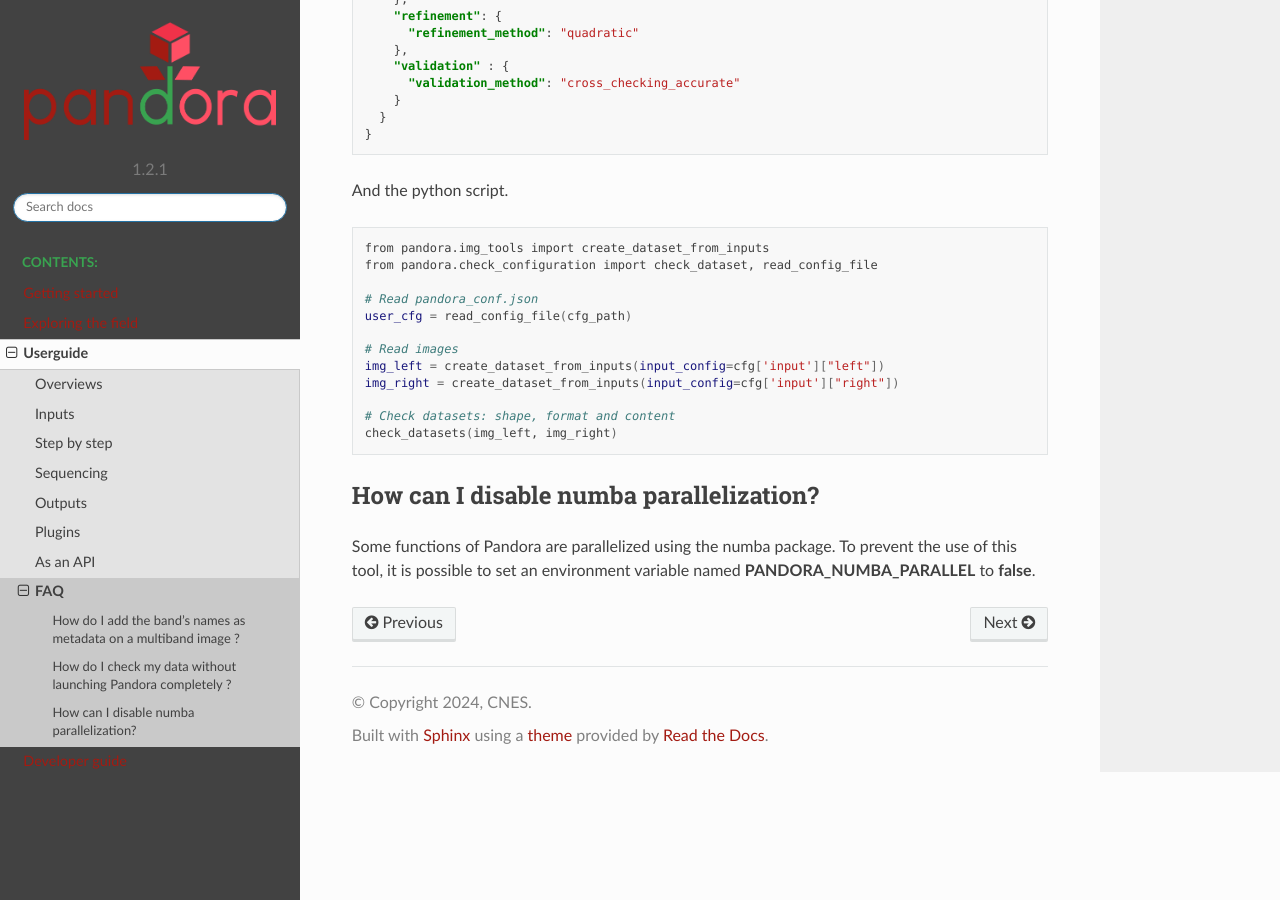
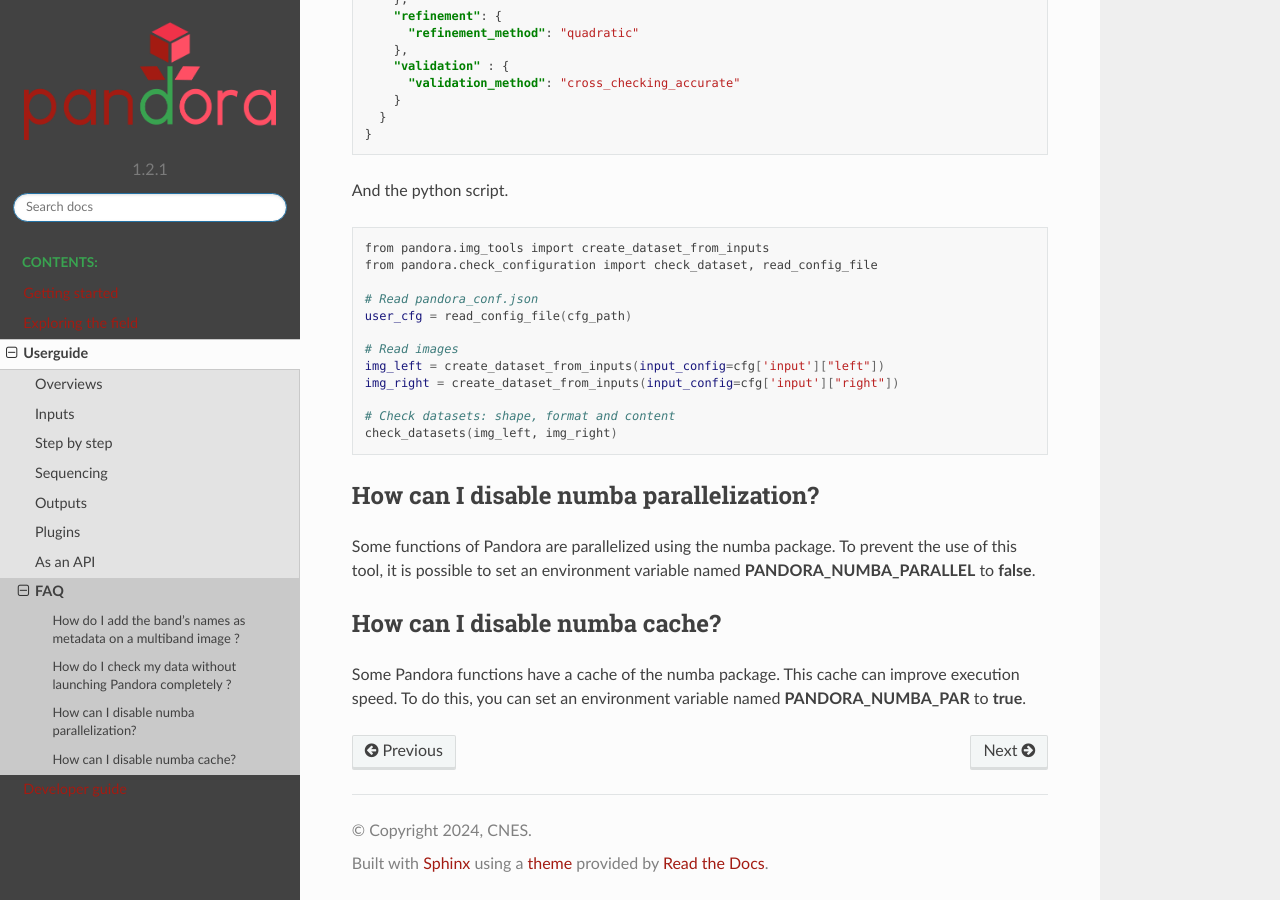
Before and after one commit to CNES/Pandora, a Sphinx documentation site: the page built from docs/source/userguide/faq.rst, in a window 1280 px wide and 900 px high, scrolled down 1727 px. Built offline with Sphinx 7.4.7 and the Read the Docs theme 2.0.0, drawn with Linux system fonts in a browser that asks for light colours; formulas are drawn with MathJax 3; pages that are not in the unit, such as notebooks, are missing from menus.

Commit message:
doc: add cache paragraph in doc

```diff
--- a/docs/source/userguide/faq.rst
+++ b/docs/source/userguide/faq.rst
@@ -126,3 +126,9 @@ How can I disable numba parallelization?
 
 Some functions of Pandora are parallelized using the numba package. To prevent the use of this tool, it is possible to set
 an environment variable named **PANDORA_NUMBA_PARALLEL** to **false**.
+
+How can I disable numba cache?
+******************************
+
+Some Pandora functions have a cache of the numba package. This cache can improve execution speed. To do this, you can set
+an environment variable named **PANDORA_NUMBA_PAR** to **true**.
```
